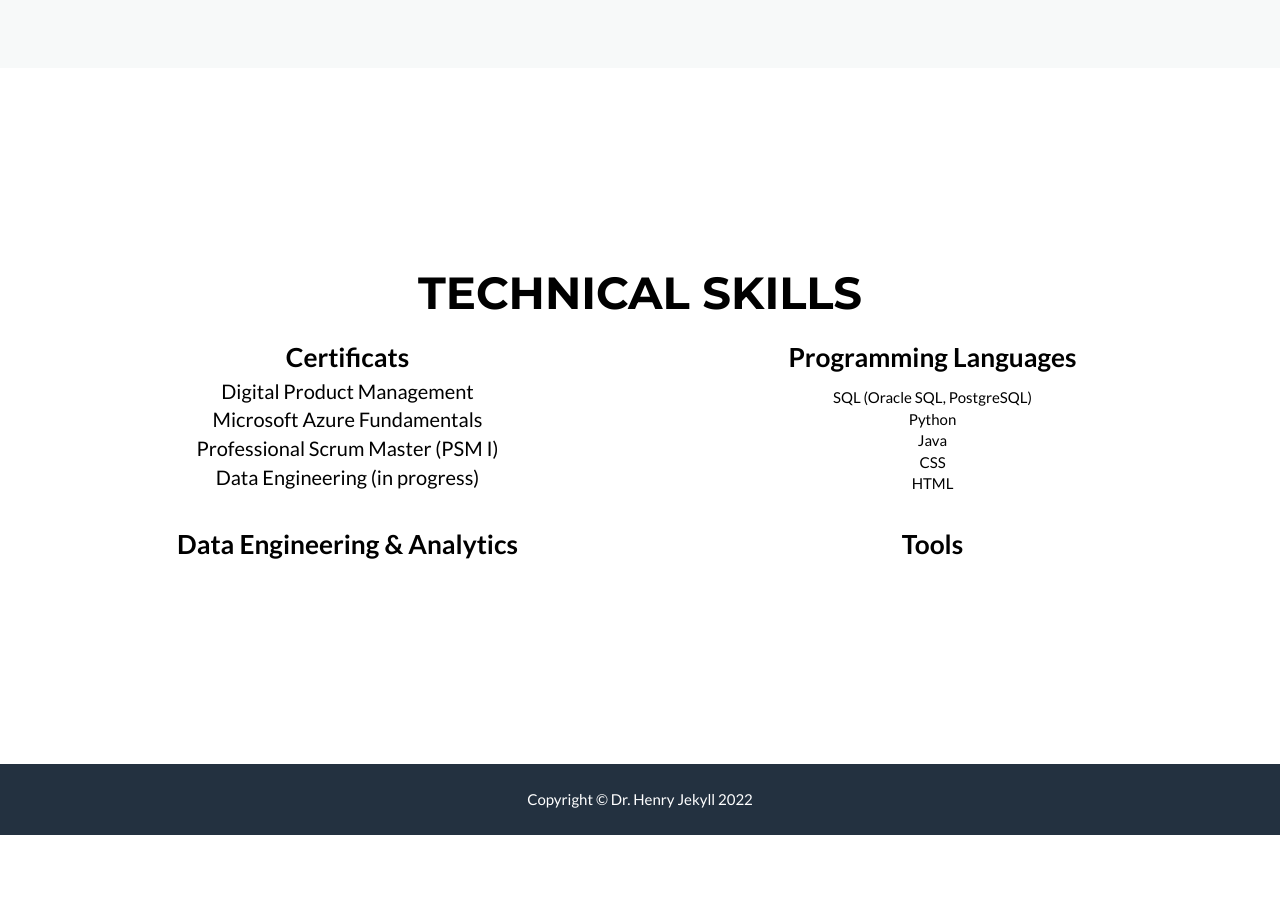
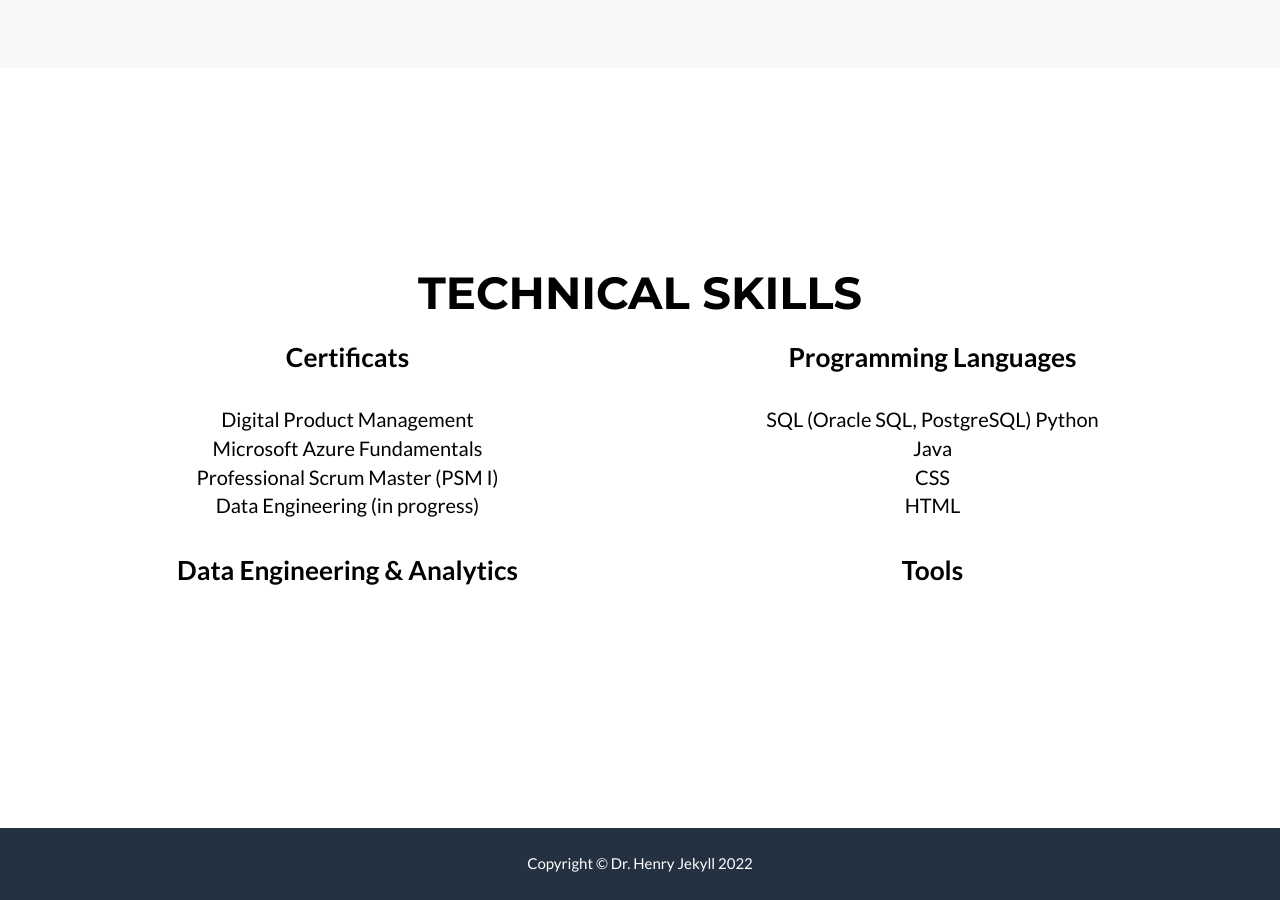
Before and after one commit to tolan005/tolan005.github.io, a Jekyll site: the page built from _posts/2014-07-18-project-1.markdown, in a window 1280 px wide and 900 px high, scrolled down 1156 px. Built offline with Jekyll 4.4.1, drawn with Linux system fonts in a browser that asks for light colours; before the commit the page ends 1991 px from its top, so only the background shows below that.

Commit message:
Update about.html
tzui

```diff
--- a/_includes/about.html
+++ b/_includes/about.html
@@ -14,6 +14,7 @@
                     <span class="skills"><b>Certificats</b></span>
                  </div>
                    <p>
+                    <br>
                      Digital Product Management<br>
                      Microsoft Azure Fundamentals<br>
                      Professional Scrum Master (PSM I)<br>
@@ -25,13 +26,12 @@
                     <span class="skills"><b>Programming Languages</b></span>
                  </div>
                  <p>
-                    <ul class="list-unstyled">
-                     <li>SQL (Oracle SQL, PostgreSQL)</li>
-                     <li>Python</li>
-                     <li>Java</li>
-                     <li>CSS<li/>
-                     <li>HTML<li/>
-                   </ul>
+                  <br>
+                     SQL (Oracle SQL, PostgreSQL)
+                     Python<br>
+                     Java<br>
+                     CSS<br>
+                     HTML<br>
                  </p>
                 </div>
               </div>
@@ -41,12 +41,20 @@
                  <div class="intro-text">
                     <span class="skills"><b>Data Engineering & Analytics</b></span>
                  </div>
+                 <p>
+                 <br>
+
+                 </p>
                 </div>
                 <div class="col-lg-6 text-center">
                  <br>
                  <div class="intro-text">
                     <span class="skills"><b>Tools</b></span>
                  </div>
+                 <p>
+                 <br>
+
+                 </p>
                </div>
             </div>
         </div>
```
